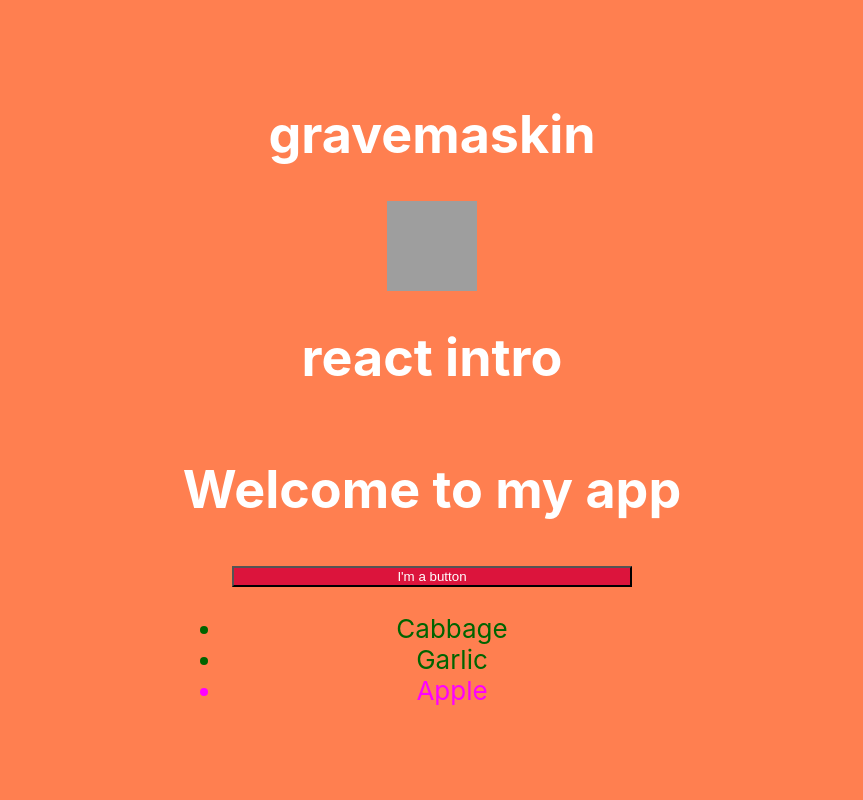
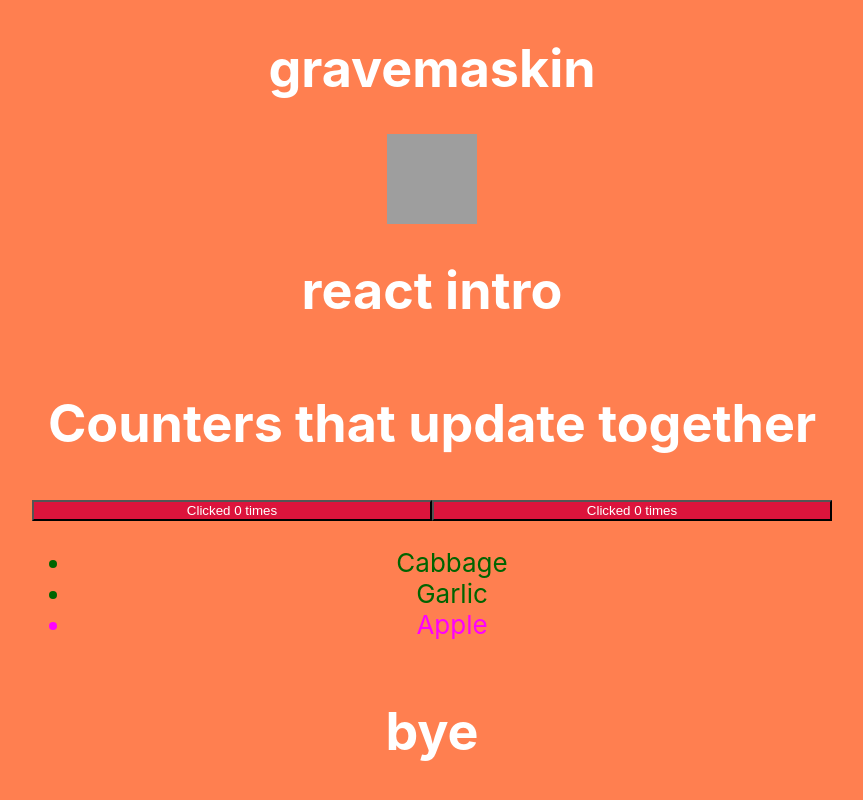
Before and after one commit to 2ITB-Dromtorp/Skoleoppgaver_silas, a React (Create React App) app in the folder react_intro/react_intro/: page / in a window 1280 px wide. Shown: the whole page, without its empty margins (208-1071 px from the left). Built offline with nearby package versions, Linux system fonts and the light colour scheme; grey boxes are pictures that could not be loaded.

Commit message:
knapper som teller sammen

```diff
--- a/react_intro/react_intro/src/App.js
+++ b/react_intro/react_intro/src/App.js
@@ -2,6 +2,15 @@ import logo from './logo.svg';
 import './App.css';
 import Mybutton from './mybutton';
 import Profile from './imageEX';
+
+let isLoggedIn = false;
+let content;
+if (isLoggedIn == true) {
+  content = <h1>hi</h1>;
+} else {
+  content = <h1>bye</h1>;
+}
+
 
 function App() {
   return (
@@ -12,6 +21,7 @@ function App() {
         <Profile />
         <h1>react intro</h1>
         <Mybutton />
+        {content}
 
 
       </header>
--- a/react_intro/react_intro/src/mybutton.js
+++ b/react_intro/react_intro/src/mybutton.js
@@ -1,4 +1,6 @@
 import './App.css';
+import { useState } from 'react';
+
 
 function Uselist() {
 
@@ -9,7 +11,7 @@ function Uselist() {
     ];
 
     const listItems = products.map(product =>
-<li
+    <li
       key={product.id}
       style={{
         color: product.isFruit ? 'magenta' : 'darkgreen'
@@ -23,14 +25,49 @@ function Uselist() {
 
 }
 
+export default function MyApp() {
+  const [count, setCount] = useState(0);
 
+  function handleClick() {
+    setCount(count + 1);
+  }
+
+  return (
+    <div>
+      <h1>Counters that update together</h1>
+      <MyButton count={count} onClick={handleClick} />
+      <MyButton count={count} onClick={handleClick} />
+      <Uselist />
+    </div>
+  );
+}
+
+function MyButton({ count, onClick }) {
+  return (
+    <button onClick={onClick} className='Button'>
+      Clicked {count} times
+    </button>
+  );
+}
+
+
+
+/*
 function MyButton() {
+
+    const [count, setCount] = useState(0);
+
+    function handleClick() {
+        setCount(count + 1);
+    }
+
     return (
-      <button onClick={SayHi} className='Button'>
-        I'm a button
+      <button onClick={handleClick} className='Button'>
+      Clicked {count} times
       </button>
     );
-  }
+
+    }
 
 
   export default function Mybutton() {
@@ -39,13 +76,14 @@ function MyButton() {
       <div>
         <h1>Welcome to my app</h1>
         <MyButton />
+        <MyButton />
         <Uselist />
       </div>
     );
   }
 
-  function SayHi() {
-    console.log("wuhuu Gravemaskin");
-
-
+    function SayHi() {
+        console.log("wuhuu Gravemaskin");
+    }
 }
+*/
```
